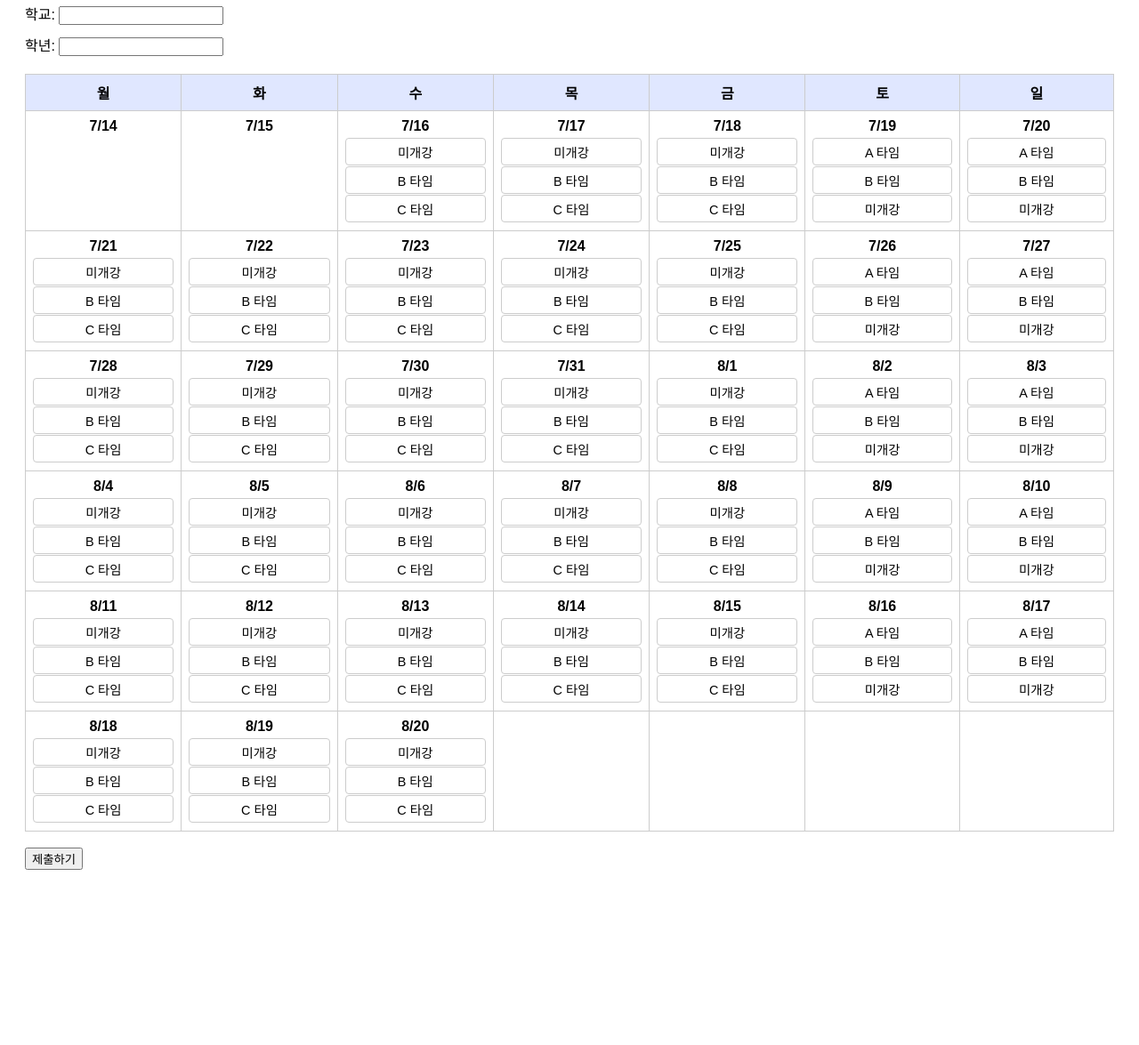
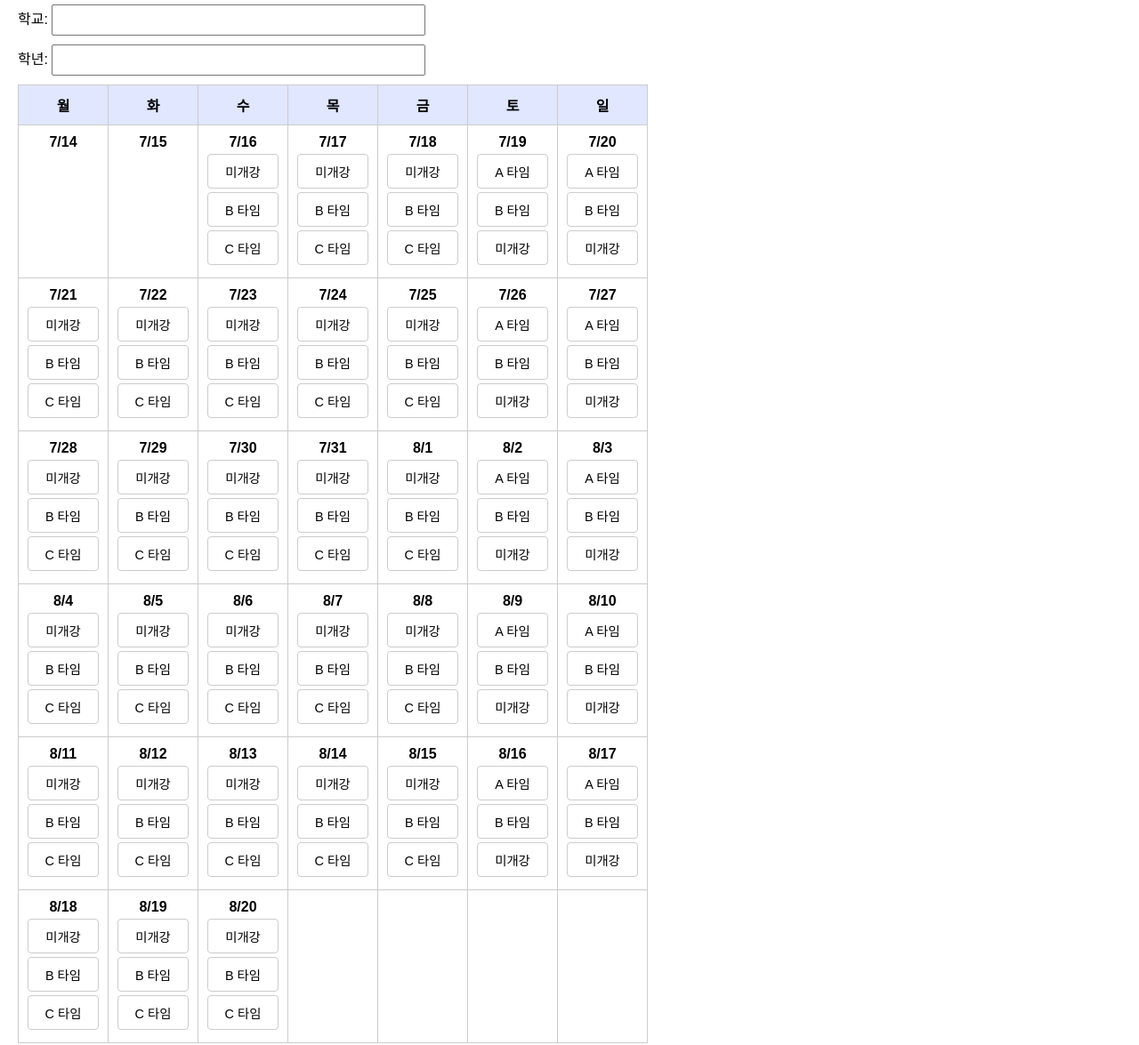
Before and after one commit to yoonseulart-info/summer_plan, a plain HTML site: page index.html in a window 1280 px wide. Shown: the part 135-1310 px from the top of the page at 89% size. Before the commit the page ends 1141 px from the top, so only its background shows below. Drawn offline with Linux system fonts and the light colour scheme.

Commit message:
Add files via upload

```diff
--- a/index.html
+++ b/index.html
@@ -3,16 +3,48 @@
 <html lang="ko">
 <head>
   <meta charset="UTF-8" />
+  <meta name="viewport" content="width=device-width, initial-scale=1.0" />
   <title>여름특강 달력형 신청</title>
   <style>
-    body { font-family: sans-serif; padding: 20px; }
-    table { border-collapse: collapse; width: 100%; margin-top: 20px; }
-    td, th { border: 1px solid #ccc; padding: 8px; text-align: center; vertical-align: top; }
+    body { font-family: sans-serif; padding: 20px; margin: 0; }
+    .form-input { margin-bottom: 10px; display: block; }
+    .form-input input { padding: 8px; width: 100%; max-width: 400px; }
+    table {
+      border-collapse: collapse;
+      width: 100%;
+      min-width: 600px;
+      overflow-x: auto;
+      display: block;
+    }
+    td, th {
+      border: 1px solid #ccc;
+      padding: 10px;
+      text-align: center;
+      vertical-align: top;
+      min-width: 80px;
+    }
     th { background-color: #e0e7ff; }
     .date-label { font-weight: bold; margin-bottom: 4px; display: block; }
-    .cell { margin: 1px 0; cursor: pointer; border: 1px solid #ccc; padding: 4px; border-radius: 4px; font-size: 0.9em; }
+    .cell {
+      margin: 4px 0;
+      cursor: pointer;
+      border: 1px solid #ccc;
+      padding: 8px;
+      border-radius: 4px;
+      font-size: 0.9em;
+    }
     .cell.selected { background-color: coral; color: white; }
-    .form-input { margin-bottom: 10px; display: block; }
+    button {
+      padding: 10px 20px;
+      font-size: 1em;
+      margin-top: 20px;
+      cursor: pointer;
+    }
+    @media (max-width: 768px) {
+      .cell { font-size: 0.8em; padding: 6px; }
+      td, th { padding: 6px; }
+      button { width: 100%; font-size: 1em; padding: 12px; }
+    }
   </style>
 </head>
 <body>
@@ -31,7 +63,6 @@
       <tbody id="calendarBody"></tbody>
     </table>
 
-    <br />
     <button type="submit">제출하기</button>
   </form>
 
@@ -91,7 +122,7 @@
           const date = cellDate.getDate();
           const key = `${month}/${date}`;
           const td = document.createElement("td");
-          if (dates.hasOwnProperty(key)) {
+          if (dates[key]) {
             td.innerHTML = `<span class="date-label">${key}</span>`;
             dates[key].forEach(slot => {
               const div = document.createElement("div");
```
